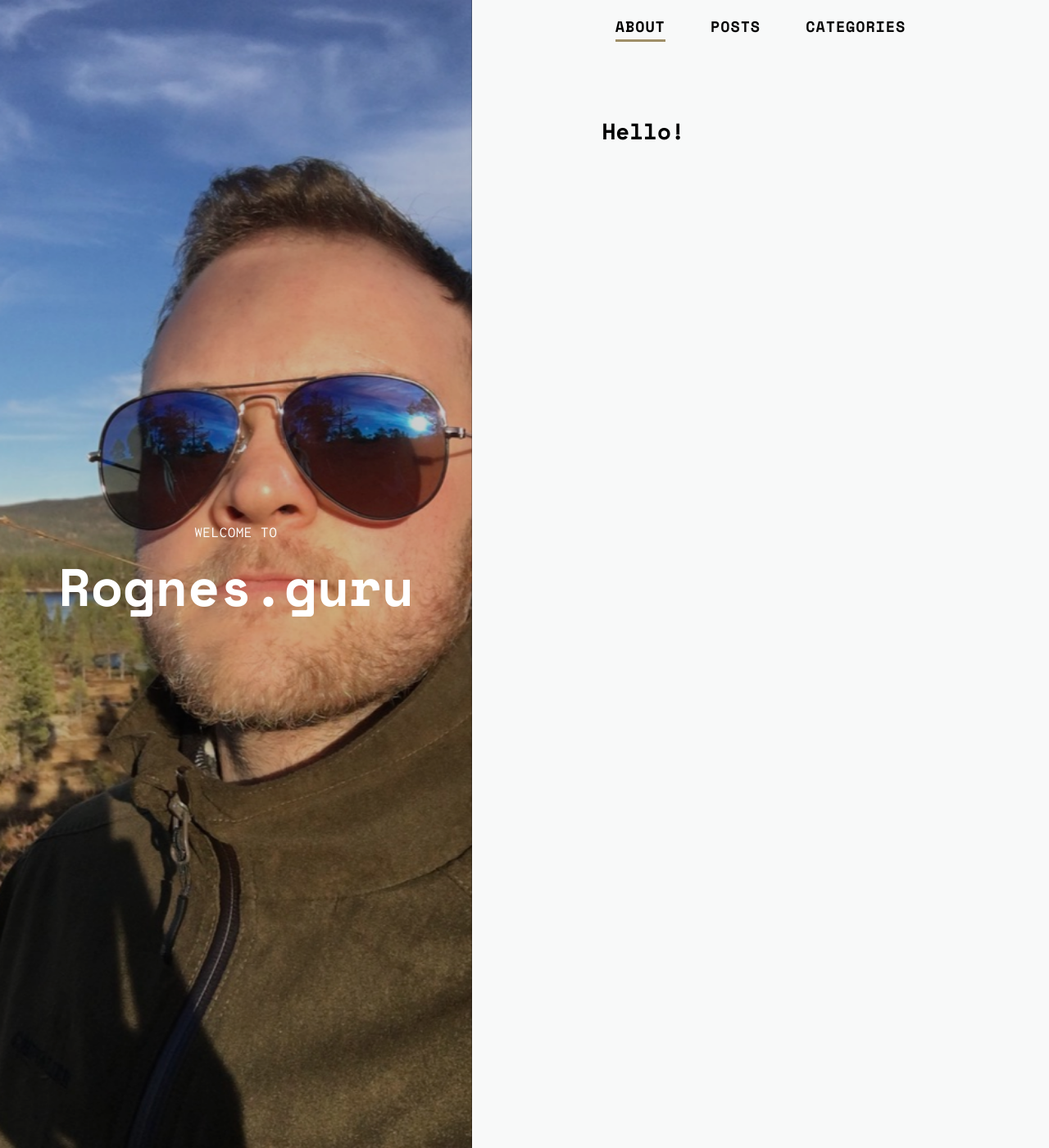
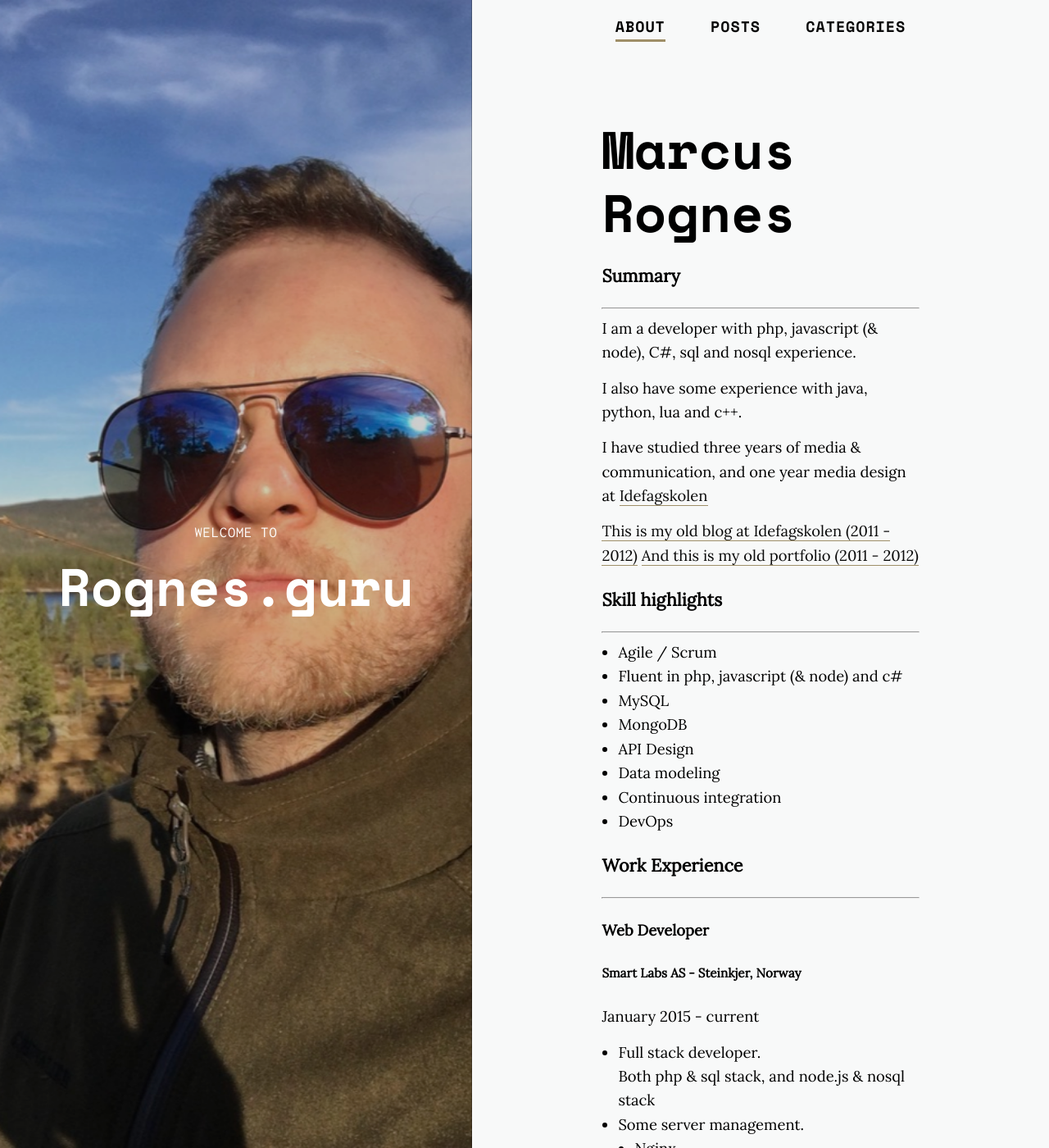
Before and after one commit to marcusrognes/homepage, a Jekyll site: the page built from index.html, in a window 1280 px wide and 1400 px high. Shown: the whole window at 82% size. Built offline with Jekyll 4.4.1, drawn with Linux system fonts in a browser that asks for light colours; nearby versions of some CDN libraries; the list of posts is cut into pages by our own code; some of the changed text lies outside the part shown.

Commit message:
Updated about page, added engine category and started writing about my game engine

```diff
--- a/_categories/brunch.html
+++ b/_categories/engine.html
@@ -1,7 +1,7 @@
 ---
 layout: default
-title: Brunch
+title: Engine
 description:
-permalink: /category/brunch/
+permalink: /category/engine/
 ---
 {% include category.html %}
--- a/_includes/about-page.html
+++ b/_includes/about-page.html
@@ -1,7 +1,6 @@
 <article itemprop="blogPost" itemscope itemtype="http://schema.org/BlogPosting">
     <section class="section-padding post" itemprop="articleBody">
-        <h2>
-            Hello!
-        </h2>
+        {% capture about %}{% include about.md %}{% endcapture %}
+        {{ about  | markdownify }}
     </section>
 </article>
--- /dev/null
+++ b/_includes/about.md
@@ -0,0 +1,115 @@
+# Marcus Rognes
+
+### Summary
+---
+
+I am a developer with php, javascript (& node), C#, sql and nosql experience.
+
+I also have some experience with java, python, lua and c++.
+
+I have studied three years of media & communication, and one year media design at [Idefagskolen](http://idefagskolen.no/)
+
+[This is my old blog at Idefagskolen (2011 - 2012)](http://ideblogg.no/marcusrognes/)
+[And this is my old portfolio (2011 - 2012)](http://nettkringkasting.no/~marcusr/index.html#)
+
+### Skill highlights
+----
+
+<ul class="list">
+    <li>Agile / Scrum</li>
+    <li>Fluent in php, javascript (& node) and c#</li>
+    <li>MySQL</li>
+    <li>MongoDB</li>
+    <li>API Design</li>
+    <li>Data modeling</li>
+    <li>Continuous integration</li>
+    <li>DevOps</li>
+</ul>
+
+### Work Experience
+----
+
+#### Web Developer
+
+##### Smart Labs AS - Steinkjer, Norway
+
+January 2015 - current
+
+<ul class="list">
+    <li>
+        Full stack developer.<br/>
+        Both php & sql stack, and node.js & nosql stack
+    </li>
+    <li>Some server management.</li>
+    <ul class="list">
+        <li>Nginx</li>
+        <li>Apache</li>
+        <li>Mysql</li>
+        <li>Mongodb</li>
+        <li>Node.js</li>
+    </ul>
+</ul>
+
+#### Web Developer
+
+##### Smart Media AS - Steinkjer, Norway
+
+July 2013 - December 2014
+
+<ul class="list">
+    <li>Wordpress theme and plugin developement.</li>
+    <li>Some server management</li>
+    <ul class="list">
+        <li>Nginx</li>
+        <li>Apache</li>
+        <li>Mysql</li>
+    </ul>
+</ul>
+
+#### Co-Ceo & Co-Founder
+
+##### Northfjord Interactive DA
+
+July 2013 - current
+
+Originally created as a game company, we are currently working on "AlleTimer" a time, project and employee management system for construction companies.
+
+
+#### Nursing assistant
+
+##### Leksvik kommune
+
+on and of 2011 - 2013
+
+#### Co-Ceo & Co-Founder
+
+##### Digit Steinkjer Media DA, currently called Trønderbart DA
+
+November 2010 - current
+
+We where quite active in the early days, creating video productions for theater and revue teams, whilst studying media and communication.
+
+#### My favourite frameworks are:
+
+<ul class="list">
+    <li><a href="https://www.meteor.com/" target="_blank">Meteor</a></li>
+    <li><a href="https://facebook.github.io/react/" target="_blank">React</a></li>
+    <li><a href="https://laravel.com/" target="_blank">Laravel</a></li>
+    <li><a href="https://unity3d.com/" target="_blank">Unity</a></li>
+</ul>
+
+<br/>
+
+#### I have a couple of pet projects:
+
+<ul class="list">
+    <li>
+        <a href="http://alletimer.herokuapp.com/" target="_blank">AlleTimer</a>
+        <p>
+           A project, time and employee management system for construction companies and the likes.
+        </p>
+    </li>
+    <li>
+        <a href="https://github.com/marcusrognes/engine" target="_blank">My very own game engine!</a>
+    </li>
+</ul>
--- a/_sass/_base.scss
+++ b/_sass/_base.scss
@@ -104,8 +104,12 @@ img {
 ol, ul {
 	margin: 0;
 	padding: 0;
+	list-style-type: none;
+}
 
-  list-style-type: none;
+ul.list {
+	margin-left: 20px;
+	list-style-type: inherit;
 }
 
 /**
```
Also changed, not shown: _categories/juice.html (deleted, +0 -7 lines), _posts/2016-11-25-game-engine.md (added, +14 -0 lines). Lines whose indentation alone changed are shown as unchanged.
